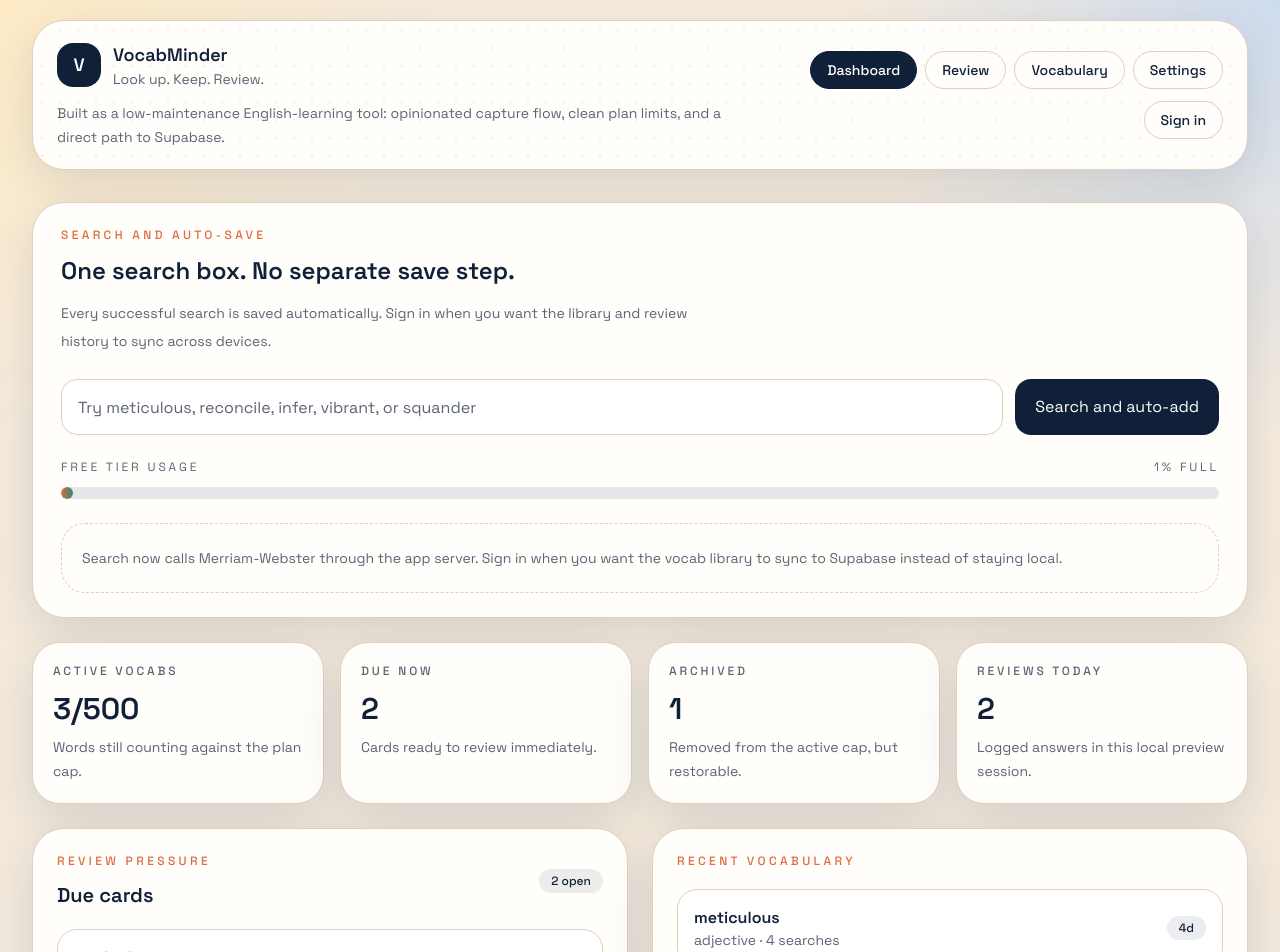
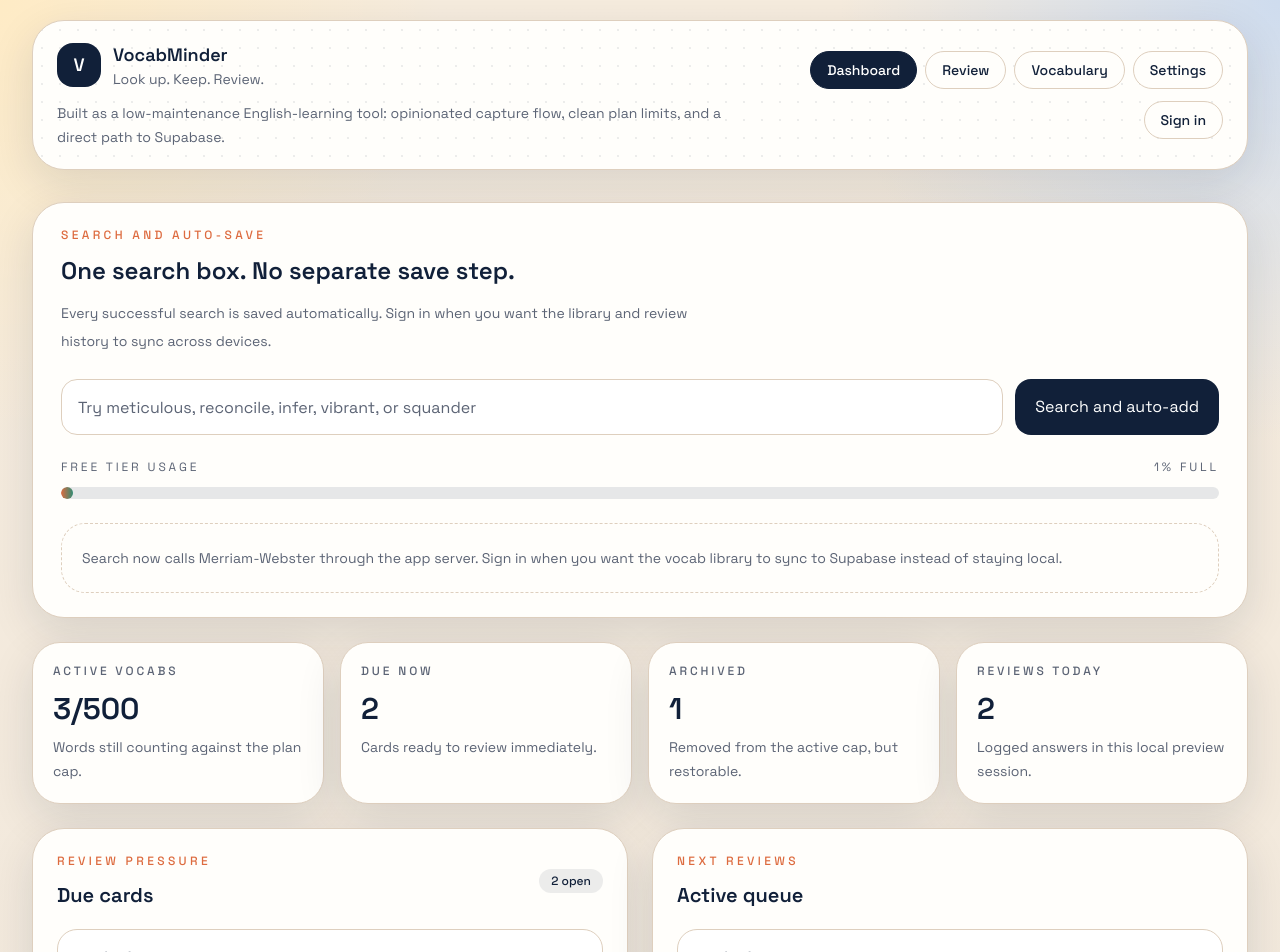
Before and after one commit to browniechoi/vocab_minder, a Next.js app: page / in a window 1280 px wide. Shown: the top 952 px of the page. Built offline with nearby package versions, Linux system fonts and the light colour scheme; no server answers.

Commit message:
Clarify dashboard review timing

```diff
--- a/src/components/search-panel.tsx
+++ b/src/components/search-panel.tsx
@@ -5,7 +5,7 @@ import { useAppState } from "@/components/app-state-provider";
 import { DefinitionLabelList } from "@/components/definition-label-list";
 import { PronunciationList } from "@/components/pronunciation-list";
 import type { SearchOutcome } from "@/lib/app-types";
-import { formatDueLabel, formatReviewInterval } from "@/lib/review";
+import { formatDueLabel } from "@/lib/review";
 
 const outcomeStyles: Record<SearchOutcome, string> = {
   saved:
@@ -231,8 +231,9 @@ export function SearchPanel() {
 
         <div className="soft-panel rounded-[32px] px-6 py-6">
           <p className="text-xs font-medium uppercase tracking-[0.28em] text-[color:var(--color-accent)]">
-            Recent Vocabulary
+            Next Reviews
           </p>
+          <h2 className="mt-3 text-xl font-semibold">Active queue</h2>
           <div className="mt-5 space-y-3">
             {activeItems.slice(0, 5).map((item) => (
               <div
@@ -249,7 +250,7 @@ export function SearchPanel() {
                     </p>
                   </div>
                   <span className="rounded-full bg-[rgba(17,32,57,0.08)] px-3 py-1 text-xs font-medium text-[color:var(--color-foreground)]">
-                    {formatReviewInterval(item.reviewState.intervalDays)}
+                    {formatDueLabel(item.reviewState.dueAt)}
                   </span>
                 </div>
               </div>
```
